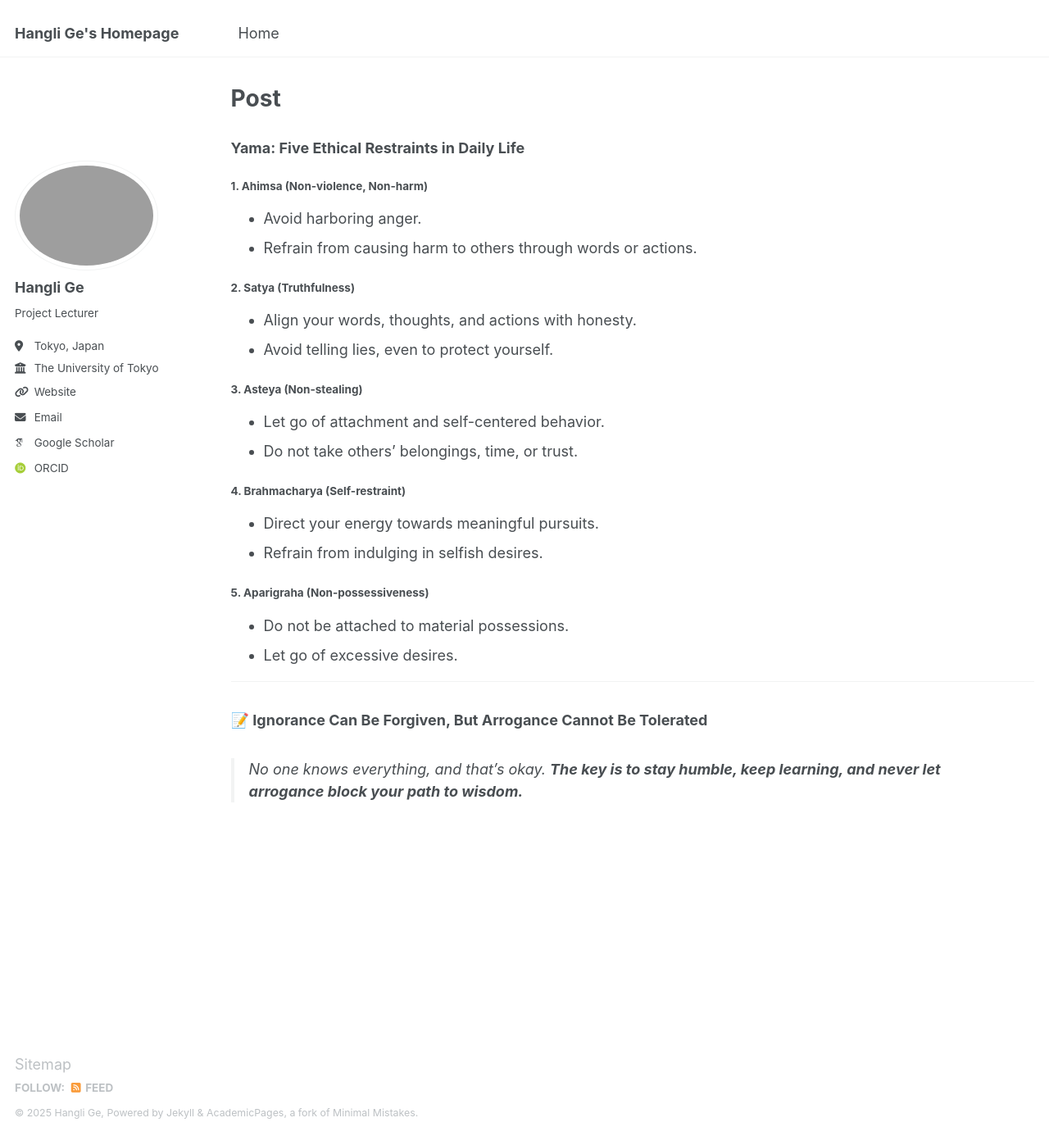
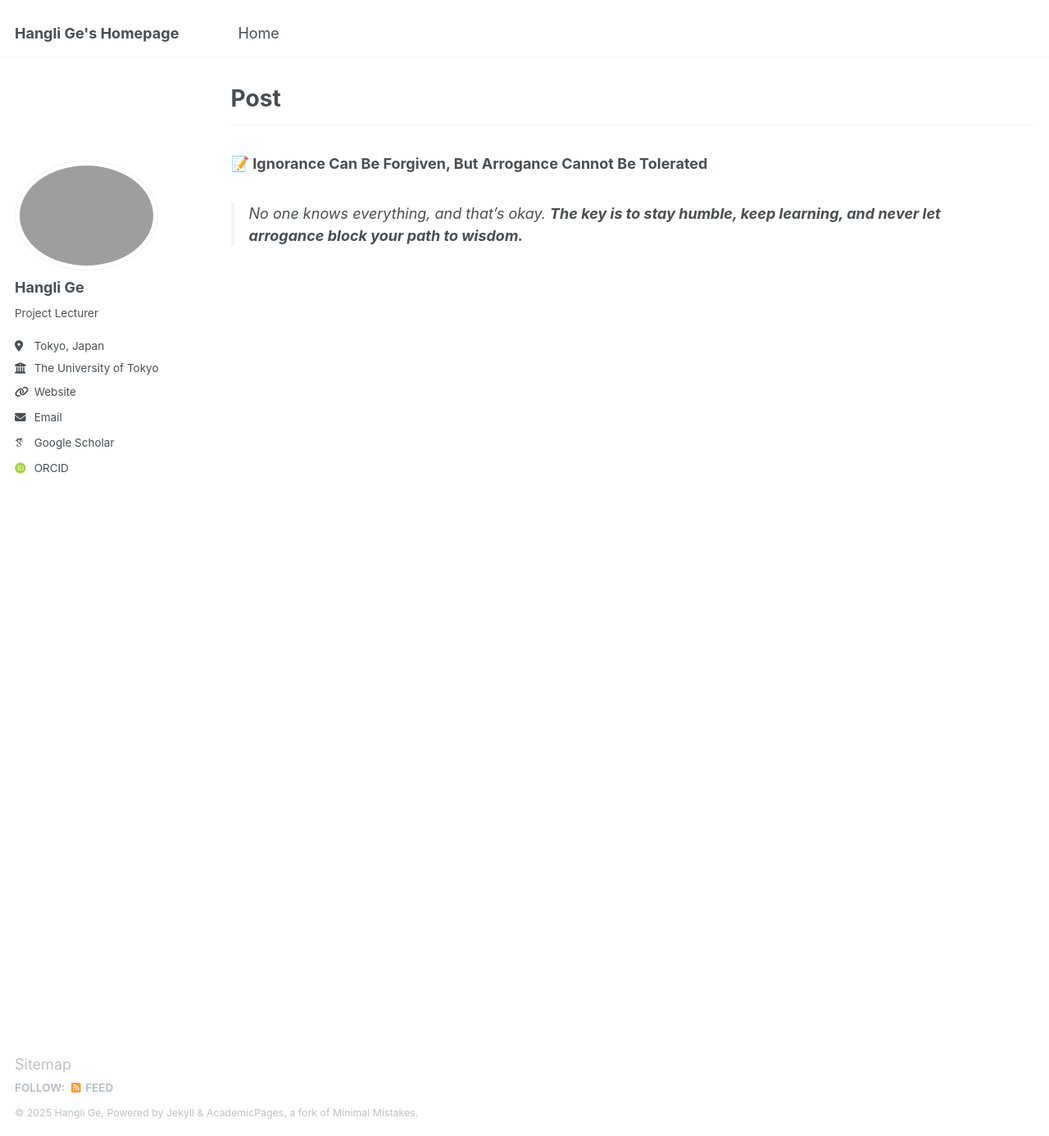
Before and after one commit to christie888/christie888.github.io, a Jekyll site: the page built from _pages/post.md, in a window 1280 px wide and 1386 px high. Shown: the whole window at 82% size. Built offline with Jekyll 4.4.1, drawn with Linux system fonts in a browser that asks for light colours; some web fonts are replaced.

Commit message:
Update post.md

```diff
--- a/_pages/post.md
+++ b/_pages/post.md
@@ -4,26 +4,7 @@ title: "Post"
 permalink: /post/
 ---
 
-### Yama: Five Ethical Restraints in Daily Life
-#### 1. Ahimsa (Non-violence, Non-harm)
-- Avoid harboring anger.
-- Refrain from causing harm to others through words or actions.
 
-#### 2. Satya (Truthfulness)
-- Align your words, thoughts, and actions with honesty.
-- Avoid telling lies, even to protect yourself.
-
-#### 3. Asteya (Non-stealing)
-- Let go of attachment and self-centered behavior.
-- Do not take others’ belongings, time, or trust.
-
-#### 4. Brahmacharya (Self-restraint)
-- Direct your energy towards meaningful pursuits.
-- Refrain from indulging in selfish desires.
-
-#### 5. Aparigraha (Non-possessiveness)
-- Do not be attached to material possessions.
-- Let go of excessive desires.
 
 ---
 ### 📝 Ignorance Can Be Forgiven, But Arrogance Cannot Be Tolerated
```
